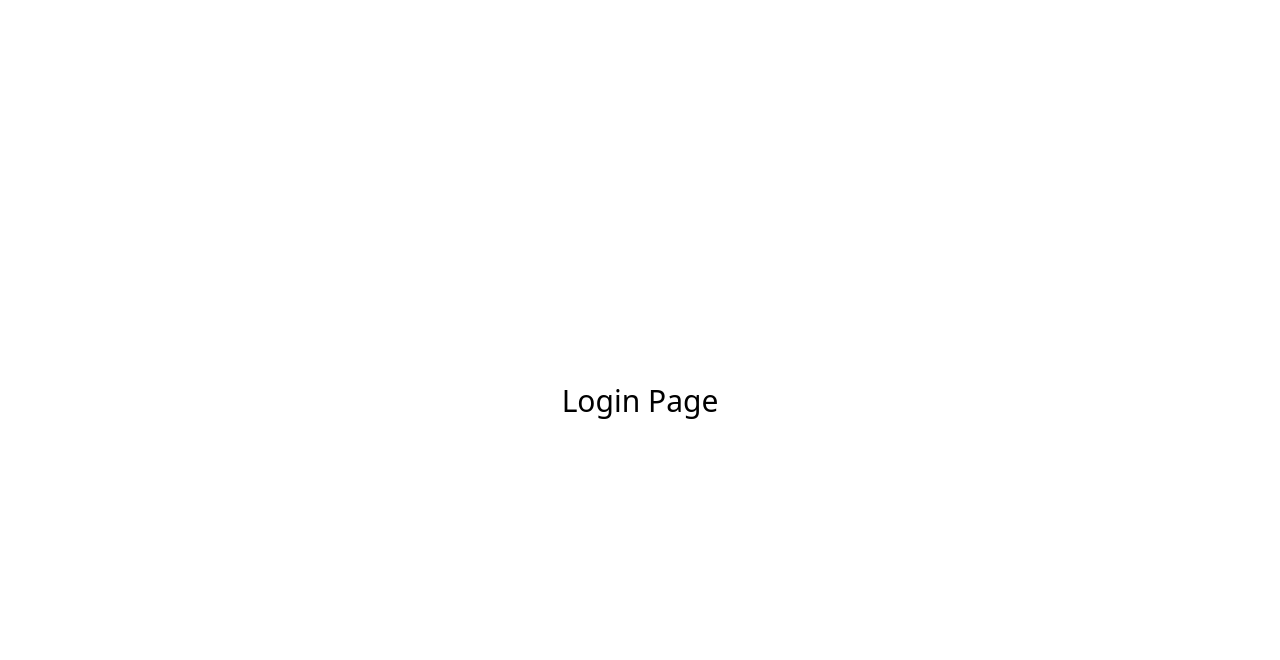
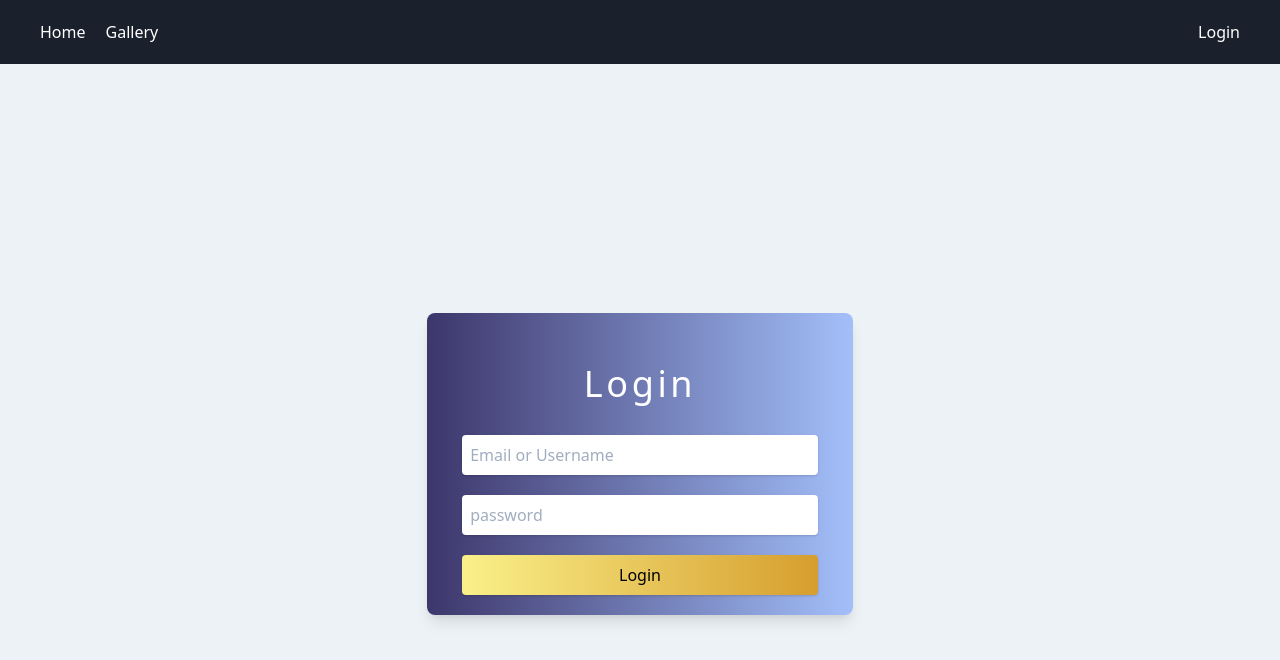
Before and after one commit to alboyz/myreact, a React (Create React App) app: page /login in a window 1280 px wide. Shown: the top 660 px of the page. Built offline with nearby package versions, Linux system fonts and the light colour scheme.

Commit message:
design page login

```diff
--- a/src/App.js
+++ b/src/App.js
@@ -2,13 +2,15 @@ import React from "react";
 import "./assets/css/style.css";
 import { BrowserRouter as Router, Route, Switch } from "react-router-dom";
 import routes from "./utils/routes";
+import Navbar from "./components/Navbar";
 
 function App() {
   return (
     <Router>
+      <Navbar />
       <Switch>
-        {routes.map((route) => (
-          <Route
+        {routes.map((route, index) => (
+          <Route key={index}
             path={route.path}
             exact={route.exact}
             component={route.component}
--- /dev/null
+++ b/src/components/Navbar.js
@@ -0,0 +1,24 @@
+import React from "react";
+import { Link } from "react-router-dom";
+
+export default function navbar() {
+  return (
+    <nav className="py-5 bg-gray-900 text-white">
+      <ul className="flex justify-between px-10">
+        <span className="flex">
+          <li className="mr-5">
+            <Link to="/">Home</Link>
+          </li>
+
+          <li className="mr-5">
+            <Link to="/gallery">Gallery</Link>
+          </li>
+          </span>
+          <li className="float-rigt">
+            <Link to="/login">Login</Link>
+          </li>
+
+      </ul>
+    </nav>
+  );
+}
--- a/src/page/Login.js
+++ b/src/page/Login.js
@@ -1,9 +1,30 @@
 import React from "react";
 
 export default function Login() {
+  function handleButtonLogin(e) {
+    e.preventDefault();
+    console.log("Submitted");
+  }
   return (
-    <div className="flex h-screen">
-      <p className="m-auto text-3xl">Login Page</p>
+    <div className="flex h-screen bg-gray-200">
+      <div className="m-auto w-1/3 text-white flex flex-warp justify-center shadow-lg rounded-lg bg-gradient-to-r from-indigo-900 to-indigo-300">
+        <form className="m-5 w-10/12" onSubmit={handleButtonLogin}>
+          <h1 className="w-full text-4xl tracking-widest text-center my-6">Login</h1>
+          <div>
+            <input type="email"
+            className="w-full p-2 rounded shadow text-black"
+             placeholder="Email or Username"></input>
+          </div>
+          <div>
+            <input type="password"
+            className="w-full p-2 rounded shadow mt-5 text-black"
+             placeholder="password"></input>
+          </div>
+          <button className="p-2 w-full rounded shadow bg-gradient-to-r from-yellow-300 to-yellow-600 text-black mt-5">
+            Login
+          </button>
+        </form>
+      </div>
     </div>
   );
 }
```
Also changed, not shown: package.json (+4 -4 lines), 1 other file (tests, documents, lock files or other folders).
